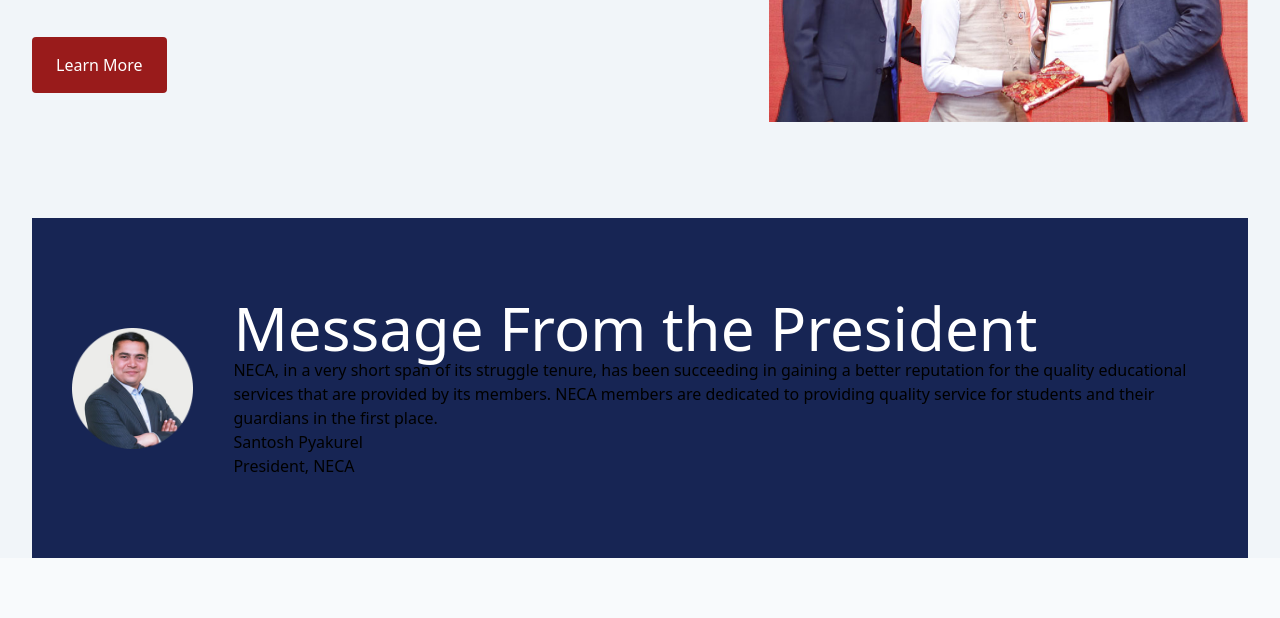
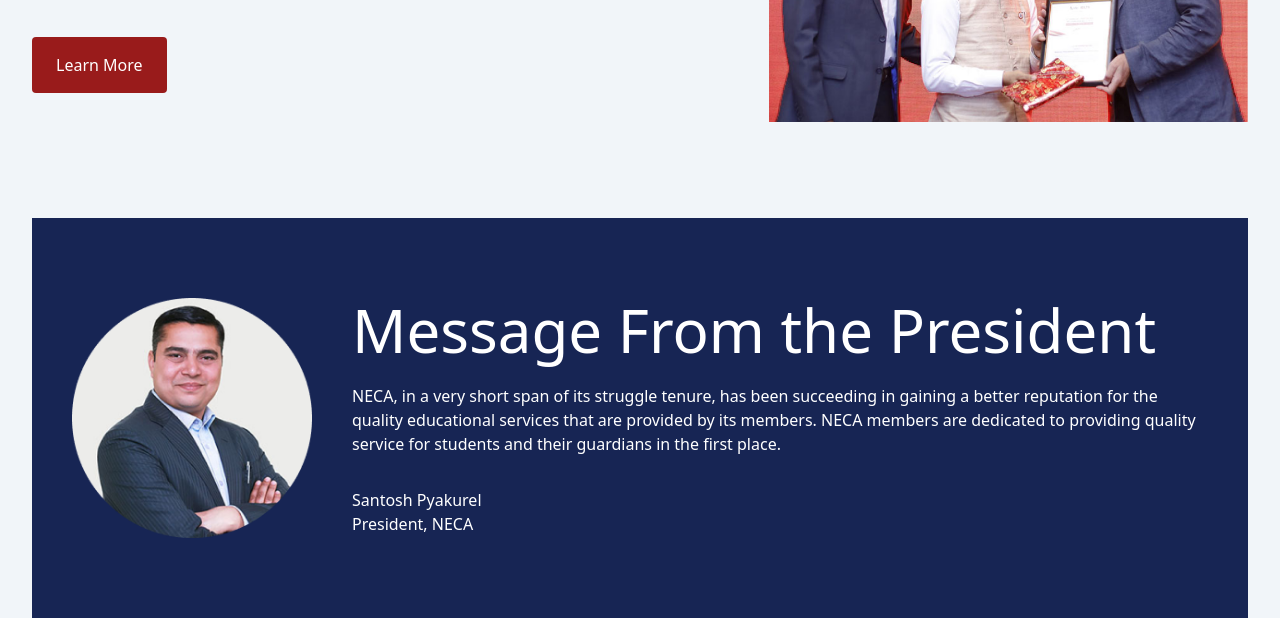
Before and after one commit to notaryastark/neca-updated, a website with bundled scripts: page src/index.html in a window 1280 px wide. Shown: the part 424-1042 px from the top of the page. Before the commit the page ends 982 px from the top, so only its background shows below. Built offline with nearby package versions, Linux system fonts and the light colour scheme.

Commit message:
message from president changes

```diff
--- a/src/index.html
+++ b/src/index.html
@@ -144,13 +144,11 @@
 
             <!--message from president start-->
             <div class="container">
-                <div class="flex flex-row bg-blue-950 items-center gap-10 py-20 px-10">
-                    <div>
-                        <img src="assets/images/president.png" alt="">
-                    </div>
-                    <div>
-                        <div>
-                            <h2 class="text-2xl lg:text-6xl md:text-4xl text-white">Message From the President</h2>
+                <div class="flex flex-col md:flex-row bg-blue-950 items-center gap-10 py-6 lg:py-20 md:py-16 px-4 lg:px-10 md:px-6">
+                    <img class="lg:h-60 md:h-40" src="assets/images/president.png" alt="">
+                    <div class="flex flex-col text-white gap-4 lg:gap-8 md:gap-6">
+                        <div class="flex flex-col gap-2 lg:gap-6 md:gap-4">
+                            <h2 class="flex flex-col text-2xl lg:text-6xl md:text-4xl">Message From the President</h2>
                             <p>NECA, in a very short span of its struggle tenure, has been succeeding in gaining a better reputation for the quality educational services that are provided by its members. NECA members are dedicated to providing quality service for students and their guardians in the first place.</p>
                         </div>
                         <div>
```
Also changed, not shown: dist/output.css.
